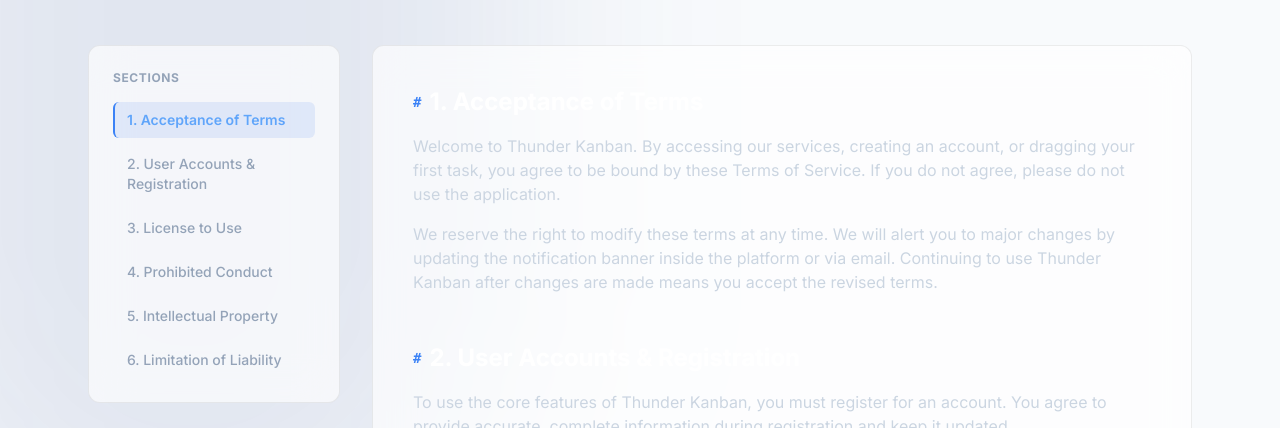
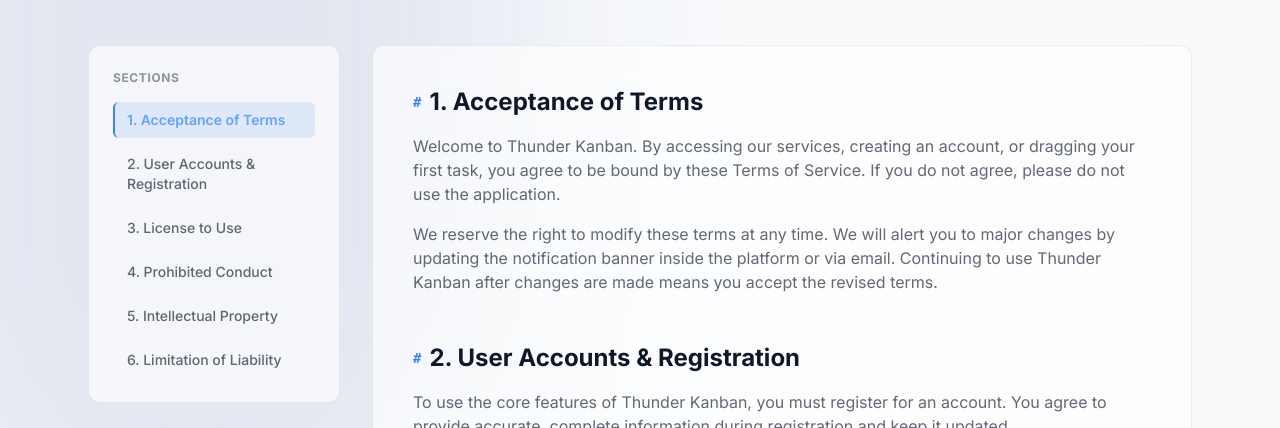
Before and after one commit to SHUBHAM-NIRMAL18/thunder-kanban, a React (Vite) app in the folder frontend/: page /terms in a window 1280 px wide. Shown: the part 300-728 px from the top of the page. Built offline with nearby package versions, Linux system fonts and the light colour scheme; no server answers.

Commit message:
refactor: adapt LegalLayout styling to support light theme

```diff
--- a/frontend/src/components/LegalLayout.tsx
+++ b/frontend/src/components/LegalLayout.tsx
@@ -42,8 +42,8 @@
     <StaticPageLayout title={title} subtitle={subtitle}>
       <div className="grid grid-cols-1 lg:grid-cols-4 gap-8 items-start">
         {/* Sticky Sidebar */}
-        <aside className="lg:col-span-1 lg:sticky lg:top-24 bg-[#0b0f19] p-6 rounded-xl border border-slate-850 glass">
-          <h3 className="text-xs font-bold text-slate-400 uppercase tracking-wider mb-4">Sections</h3>
+        <aside className="lg:col-span-1 lg:sticky lg:top-24 bg-[var(--bg-surface-2)] p-6 rounded-xl border border-[var(--border-subtle)] glass">
+          <h3 className="text-xs font-bold text-[var(--text-muted)] uppercase tracking-wider mb-4">Sections</h3>
           <nav className="flex flex-col gap-2">
             {sections.map((sec) => (
               <a
@@ -57,7 +57,7 @@
                 className={`text-sm font-medium transition-all text-left py-2 px-3 rounded-md border-l-2 ${
                   activeSection === sec.id
                     ? 'bg-blue-600/10 text-blue-400 border-blue-500 font-semibold'
-                    : 'text-slate-400 border-transparent hover:text-white hover:bg-slate-900/50'
+                    : 'text-[var(--text-secondary)] border-transparent hover:text-[var(--text-primary)] hover:bg-[var(--bg-hover)]'
                 }`}
               >
                 {sec.title}
@@ -67,13 +67,13 @@
         </aside>
 
         {/* Document Content */}
-        <div className="lg:col-span-3 bg-[#0b0f19] p-8 md:p-10 rounded-xl border border-slate-850 glass space-y-12">
+        <div className="lg:col-span-3 bg-[var(--bg-surface-2)] p-8 md:p-10 rounded-xl border border-[var(--border-subtle)] glass space-y-12">
           {sections.map((sec) => (
             <section key={sec.id} id={sec.id} className="scroll-mt-24">
-              <h2 className="text-xl md:text-2xl font-bold text-white mb-4 flex items-center gap-2">
+              <h2 className="text-xl md:text-2xl font-bold text-[var(--text-primary)] mb-4 flex items-center gap-2">
                 <span className="text-blue-500 font-mono text-sm">#</span> {sec.title}
               </h2>
-              <div className="text-slate-300 leading-relaxed space-y-4 text-sm md:text-base">
+              <div className="text-[var(--text-secondary)] leading-relaxed space-y-4 text-sm md:text-base">
                 {sec.content}
               </div>
             </section>
```
